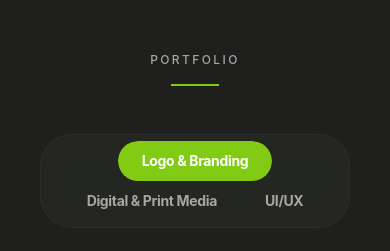
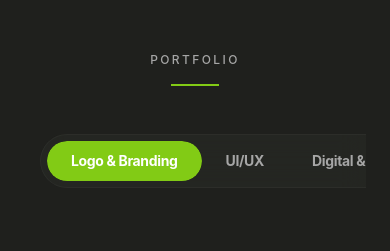
Before and after one commit to KenilPatel-30/KP_portfolio, a React (Vite) app: page / in a window 390 px wide. Shown: the part 3880-4131 px from the top of the page. Built offline with nearby package versions, Linux system fonts and the light colour scheme; grey boxes are pictures that could not be loaded.

Commit message:
Category Mobile UI

```diff
--- a/src/components/Work.tsx
+++ b/src/components/Work.tsx
@@ -306,13 +306,13 @@ const itemVariants: Variants = {
 
 const Work = () => {
   const [selectedItem, setSelectedItem] = useState<WorkItem | null>(null);
-  const tabIds = ['Logo & Branding', 'Digital & Print Media', 'UI/UX'] as const;
+  const tabIds = ['Logo & Branding', 'UI/UX', 'Digital & Print Media'] as const;
   type TabId = typeof tabIds[number];
 
   const tabs: { id: TabId; label: string }[] = [
     { id: 'Logo & Branding', label: 'Logo & Branding' },
+    { id: 'UI/UX', label: 'UI/UX' },
     { id: 'Digital & Print Media', label: 'Digital & Print Media' },
-    { id: 'UI/UX', label: 'UI/UX' },
   ];
 
   const [activeTab, setActiveTab] = useState<TabId>('Logo & Branding');
@@ -333,8 +333,16 @@ const Work = () => {
           </motion.div>
 
           {/* Premium Media Tabs - Segmented Pill Style */}
-          <div className="flex justify-center mb-16 px-4">
-            <div className="inline-flex flex-wrap justify-center items-center p-1.5 bg-card/40 border border-border/40 rounded-[2rem] sm:rounded-full backdrop-blur-md">
+          <div
+            className="flex justify-start sm:justify-center mb-16 px-4 w-full overflow-x-auto"
+            style={{ scrollbarWidth: 'none', msOverflowStyle: 'none' }}
+          >
+            <style>{`
+              .hide-scrollbar::-webkit-scrollbar {
+                display: none;
+              }
+            `}</style>
+            <div className="inline-flex items-center p-1.5 bg-card/40 border border-border/40 rounded-full backdrop-blur-md min-w-max mx-auto hide-scrollbar">
               {tabs.map((tab) => {
                 const isActive = activeTab === tab.id;
 
```
